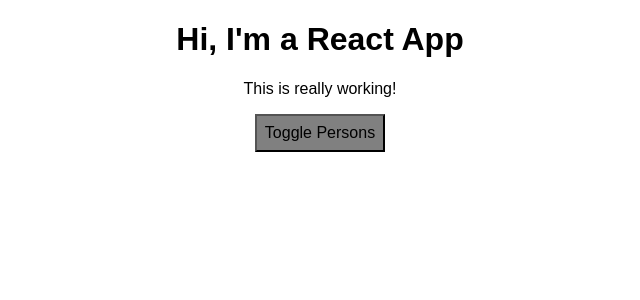
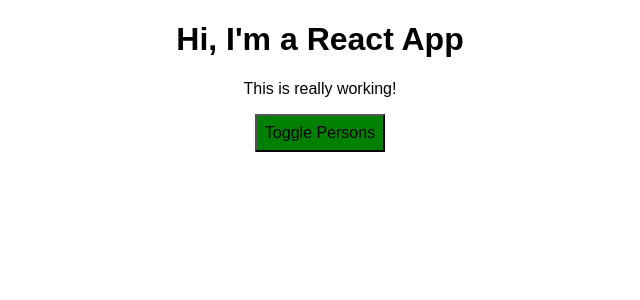
Before and after one commit to brandon013188/React-Udemy-Tutorial, a React app: page / in a window 1280 px wide. Shown: the top 300 px of the page, without its empty margins (320-960 px from the left). Built offline with nearby package versions, Linux system fonts and the light colour scheme.

Commit message:
Added pseudo selectors of hover effects to the toggle button using CSS module

```diff
--- a/src/App.js
+++ b/src/App.js
@@ -92,6 +92,8 @@ class App extends Component {
 
     let persons = null;
 
+    let btnClass = '';
+
     // Note: the key property is recommended for output the list elements and it makes
     //       the render method more efficient. The reason behind the scene is that
     //       without the key property, the render method will need to find which element
@@ -117,7 +119,9 @@ class App extends Component {
         </div>
       );
 
-      style.backgroundColor = 'white';
+      btnClass = classes.Red;
+
+      // style.backgroundColor = 'white';
 
       // Radium - As the key is a string rather than a property, so could not use style.property
       // style[':hover'] = {
@@ -155,8 +159,8 @@ class App extends Component {
         <div className={classes.App}>
           <h1>Hi, I'm a React App</h1>
           <p className={assignedClasses.join(' ')}>This is really working!</p>
-          <button
-            style={style}
+          <button class={btnClass}
+            // style={style}
             onClick={this.togglePersonsHandler}>Toggle Persons</button>
             {persons}
         </div>
--- a/src/App.module.css
+++ b/src/App.module.css
@@ -16,3 +16,23 @@
 		width: 450px;
 	}
 }*/
+
+.App button {
+	font: inherit;
+	padding: 8px;
+	cursor: pointer;
+	background-color: green;
+	color: black;
+}
+
+.App button:hover {
+	background-color: lightgreen;
+}
+
+.App button.Red {
+	background-color: red;
+}
+
+.App button.Red:hover {
+	background-color: salmon;
+}
```
